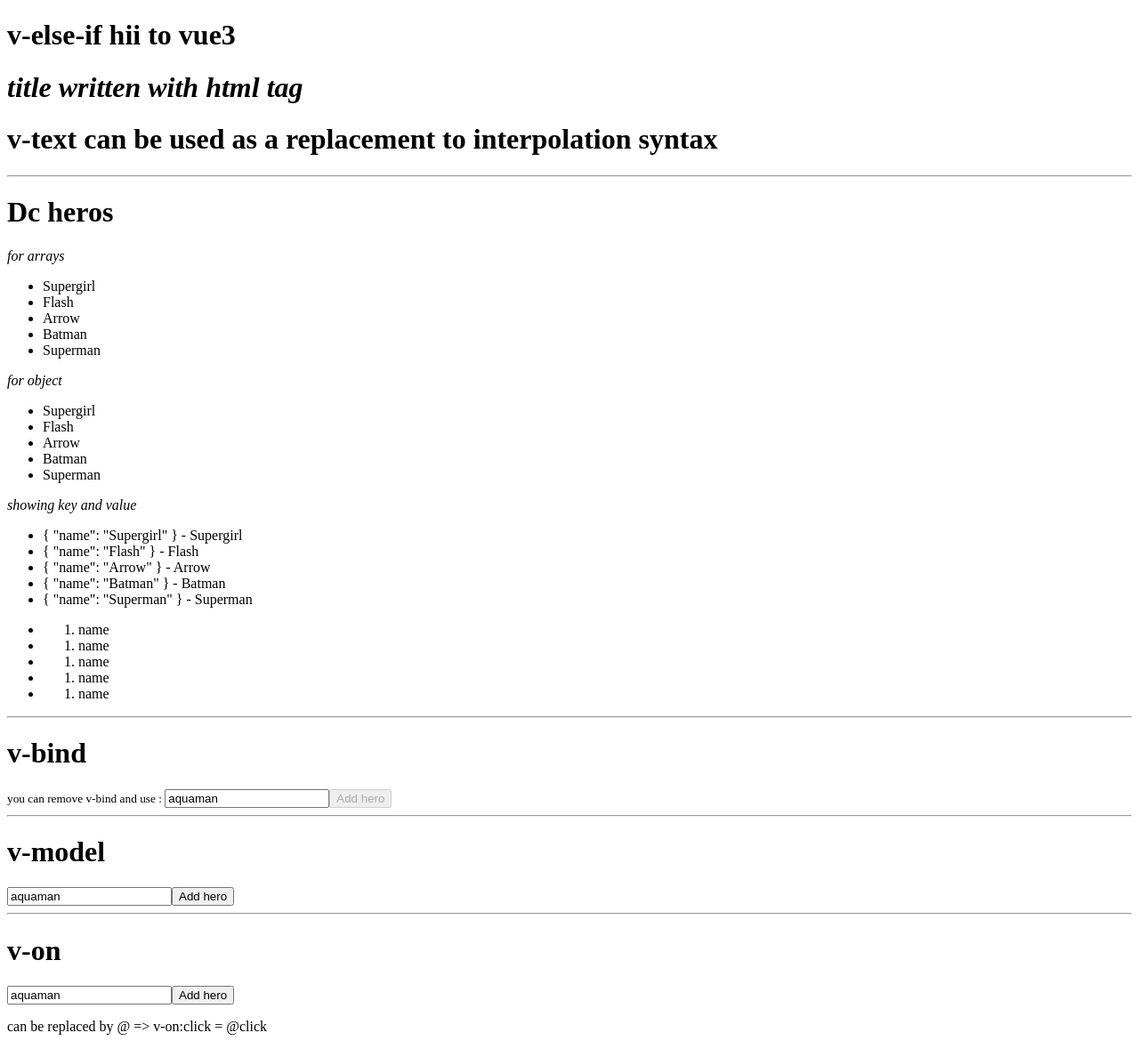
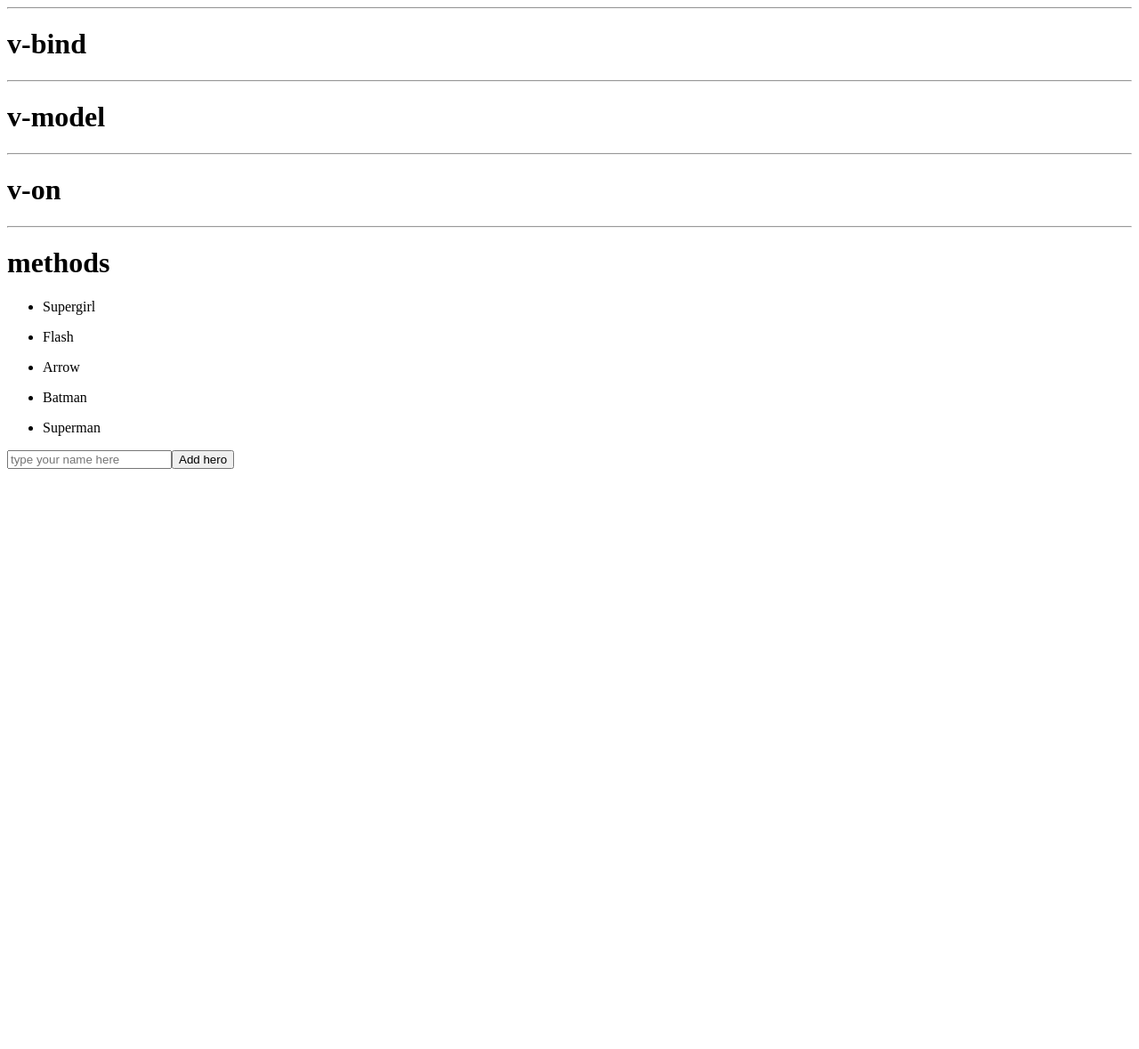
Before and after one commit to b3rking/vue3, a Vue app: page / in a window 1280 px wide. Shown: the whole page at 89% size. After the commit the page ends 800 px from the top, so only its background shows below. Built offline with nearby package versions, Linux system fonts and the light colour scheme.

Commit message:
feat: creating methods

```diff
--- a/src/App.vue
+++ b/src/App.vue
@@ -1,22 +1,22 @@
 <template>
     <!-- this is used to print out simple text -->
-    <h1 v-if="isVisible">{{ title }}</h1>
+    <!-- <h1 v-if="isVisible">{{ title }}</h1> -->
     <!-- v-else-if -->
-    <h1 v-else-if="isVisible === null">v-else-if {{ title }}</h1>
+    <!-- <h1 v-else-if="isVisible === null">v-else-if {{ title }}</h1> -->
     <!-- using v-else -->
-    <h1 v-else>if not visible try : {{ title }}</h1>
+    <!-- <h1 v-else>if not visible try : {{ title }}</h1> -->
     <!-- this is used to print html -->
-    <em v-html="secondTitle"></em>
+    <!-- <em v-html="secondTitle"></em> -->
     <!-- v-text -->
-    <h1 v-text="text"></h1>
+    <!-- <h1 v-text="text"></h1> -->
     <!-- v-for -->
-    <hr />
+    <!-- <hr />
     <h1>Dc heros</h1>
     <em>for arrays</em>
     <ul>
         <li v-for="hero in heros" v-bind:key="hero">{{ hero }}</li>
-    </ul>
-    <em>for object</em>
+    </ul> -->
+    <!-- <em>for object</em>
     <ul>
         <li v-for="h in dcheros.names" v-bind:key="h">{{ h }}</li>
     </ul>
@@ -32,28 +32,46 @@
                 <li>{{ key }}</li>
             </ol>
         </li>
-    </ul>
+    </ul> -->
     <hr />
     <h1>v-bind</h1>
-    <small>you can remove v-bind and use : </small>
+    <!-- <small>you can remove v-bind and use : </small>
     <input v-bind:value="newHero" />
-    <button :disabled="isActive">Add hero</button>
+    <button :disabled="isActive">Add hero</button> -->
     <!-- <button v-bind:disabled="isActive">Add hero</button> -->
     <hr />
     <h1>v-model</h1>
-    <input v-model.lazy="newHero" />
-    <button>Add hero</button>
+    <!-- <input v-model.lazy="newHero" />
+    <button>Add hero</button> -->
     <hr />
     <h1>v-on</h1>
-    <form @submit.prevent="newHero = 'b3rkg'">
+    <!-- <form @submit.prevent="newHero = 'b3rkg'">
         <input v-model="newHero" />
         <button type="submit">Add hero</button>
     </form>
-    <p>can be replaced by @ => v-on:click = @click</p>
+    <p>can be replaced by @ => v-on:click = @click</p> -->
+    <hr />
+    <h1>methods</h1>
+    <ul v-for="h in dcheros2" :key="h">
+        <li>{{ h.name }}</li>
+    </ul>
+    <form @submit.prevent="addHero">
+        <input v-model="newHero" placeholder="type your name here" />
+        <button type="submit">Add hero</button>
+    </form>
 </template>
 
 <script>
 export default {
+    methods: {
+        addHero() {
+            if (this.newHero !== "") {
+                this.dcheros2.push({ name: this.newHero });
+                this.newHero = "";
+            }
+        },
+    },
+
     data() {
         return {
             title: "hii to vue3",
@@ -71,7 +89,7 @@ export default {
                 { name: "Batman" },
                 { name: "Superman" },
             ],
-            newHero: "aquaman",
+            newHero: "",
             isActive: true,
         };
     },
```
